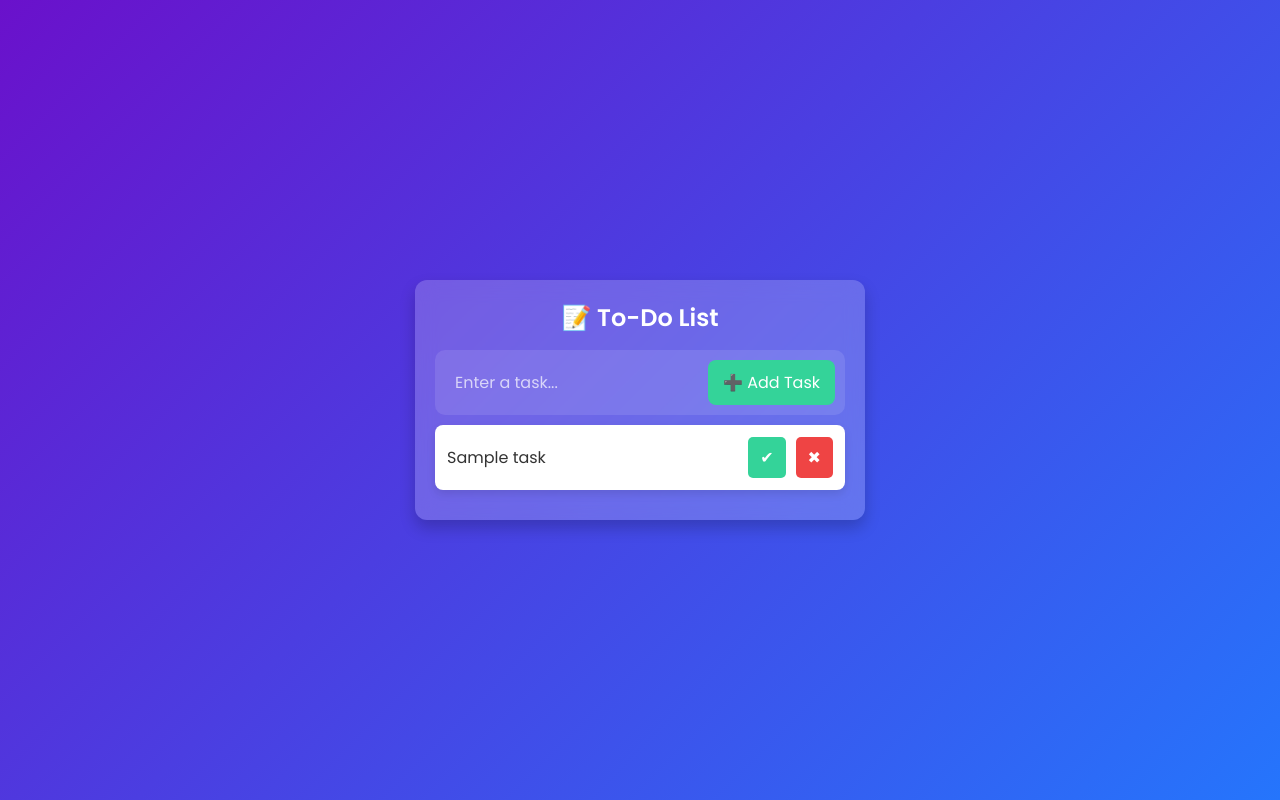
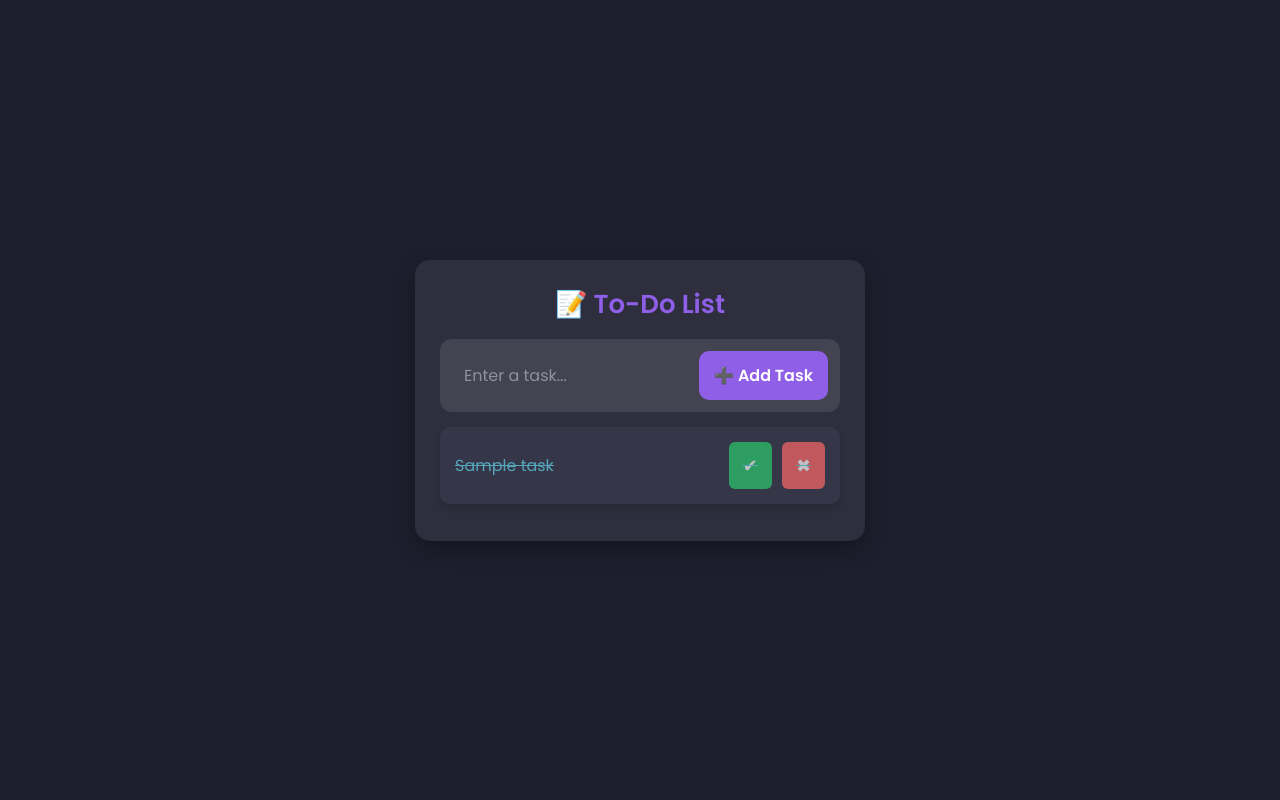
Before and after one commit to swastik500/mangoTodo, a Flask app: page / in a window 1280 px wide. Run offline with Flask 3, Linux system fonts and the light colour scheme; a database or web service that is not in the repository returns one stand-in record (values such as "Sample title").

Commit message:
seventh commit

```diff
--- a/static/style.css
+++ b/static/style.css
@@ -1,4 +1,4 @@
-/* Google Font */
+/* Import Google Fonts */
 @import url('https://fonts.googleapis.com/css2?family=Poppins:wght@300;400;600&display=swap');
 
 * {
@@ -8,33 +8,32 @@
     font-family: 'Poppins', sans-serif;
 }
 
-/* 🌈 Background */
+/* 🌙 Dark Mode Background */
 body {
-    background: linear-gradient(135deg, #6a11cb, #2575fc);
+    background: #1e1e2e;
     display: flex;
     justify-content: center;
     align-items: center;
-    min-height: 100vh; /* Adjust height to avoid overflow */
+    min-height: 100vh;
     padding: 20px;
 }
 
 /* 📌 Main Container */
 .container {
-    background: rgba(255, 255, 255, 0.2);
-    padding: 20px;
+    background: #2e2e3e;
+    padding: 25px;
     width: 90%;
     max-width: 450px;
-    border-radius: 12px;
-    backdrop-filter: blur(10px);
-    box-shadow: 0 8px 16px rgba(0, 0, 0, 0.2);
+    border-radius: 15px;
+    box-shadow: 0 8px 24px rgba(0, 0, 0, 0.3);
     text-align: center;
 }
 
 /* 📝 Title */
 h1 {
-    font-size: 24px;
+    font-size: 26px;
     font-weight: 600;
-    color: white;
+    color: #8f5fe8; /* Soft Lavender */
     margin-bottom: 15px;
 }
 
@@ -43,92 +42,110 @@ h1 {
     display: flex;
     gap: 10px;
     background: rgba(255, 255, 255, 0.1);
-    padding: 10px;
-    border-radius: 10px;
-    flex-wrap: wrap; /* Allow wrapping on small screens */
+    padding: 12px;
+    border-radius: 12px;
+    flex-wrap: wrap;
 }
 
 input[type="text"] {
     flex: 1;
-    padding: 10px;
+    padding: 12px;
     border: none;
     outline: none;
     background: transparent;
-    color: white;
+    color: #e0e0e0;
     font-size: 16px;
-    min-width: 0; /* Fix input shrinking issue */
+    min-width: 0;
 }
 
 input::placeholder {
-    color: rgba(255, 255, 255, 0.7);
+    color: rgba(224, 224, 224, 0.5);
 }
 
 /* ➕ Add Button */
 button {
-    background: #34d399;
+    background: #8f5fe8;
     border: none;
-    padding: 10px 15px;
-    border-radius: 8px;
+    padding: 12px 15px;
+    border-radius: 10px;
     color: white;
     font-size: 16px;
     cursor: pointer;
     transition: 0.3s;
-    white-space: nowrap; /* Prevent text wrapping */
+    white-space: nowrap;
+    font-weight: 600;
 }
 
 button:hover {
-    background: #059669;
+    background: #7b4acb;
+    transform: scale(1.05);
 }
 
 /* 📌 Task List */
 ul {
     list-style: none;
     padding: 0;
+    margin-top: 15px;
 }
 
 li {
-    background: white;
-    color: #333;
-    padding: 12px;
+    background: #3a3a4e;
+    color: #e0e0e0;
+    padding: 15px;
     display: flex;
     justify-content: space-between;
     align-items: center;
-    border-radius: 8px;
-    margin: 10px 0;
-    box-shadow: 0 4px 8px rgba(0, 0, 0, 0.1);
-    flex-wrap: wrap; /* Allow wrapping for smaller screens */
+    border-radius: 10px;
+    margin: 12px 0;
+    box-shadow: 0 4px 10px rgba(0, 0, 0, 0.2);
+    transition: 0.3s;
+    flex-wrap: wrap;
 }
 
-/* ✔ Update and ❌ Delete Buttons */
+li:hover {
+    transform: scale(1.02);
+}
+
+/* Completed Task */
+.completed {
+    text-decoration: line-through;
+    color: #66d9ef;
+    opacity: 0.7;
+}
+
+/* ✔ Update & ❌ Delete Buttons */
 .task-actions {
     display: flex;
     gap: 10px;
 }
 
 .update-btn, .delete-btn {
-    padding: 8px 12px;
-    border-radius: 5px;
+    padding: 10px 14px;
+    border-radius: 6px;
     cursor: pointer;
     transition: 0.3s;
     text-decoration: none;
+    font-size: 18px;
 }
 
 .update-btn {
-    background: #34d399;
+    background: #2ecc71;
     color: white;
 }
 
 .update-btn:hover {
-    background: #059669;
+    background: #27ae60;
+    transform: scale(1.1);
 }
 
 .delete-btn {
-    background: #ef4444;
+    background: #ff6b6b;
     color: white;
 }
 
 .delete-btn:hover {
-    background: #b91c1c;
+    background: #e63946;
+    transform: scale(1.1);
 }
 
 /* 📱 Responsive Design */
@@ -139,7 +156,7 @@ li {
     }
 
     h1 {
-        font-size: 20px;
+        font-size: 22px;
     }
 
     .input-container {
@@ -150,23 +167,24 @@ li {
     input[type="text"] {
         font-size: 14px;
         width: 100%;
-        padding: 12px;
+        padding: 14px;
     }
 
     button {
         font-size: 14px;
         width: 100%;
+        padding: 14px;
     }
 
     .task-item {
         flex-direction: column;
         align-items: flex-start;
-        padding: 15px;
+        padding: 18px;
     }
 
     .task-actions {
         width: 100%;
         justify-content: space-between;
-        margin-top: 10px;
+        margin-top: 12px;
     }
 }
--- a/templates/index.html
+++ b/templates/index.html
@@ -11,10 +11,8 @@
     <!-- Link to CSS -->
     <link rel="stylesheet" href="{{ url_for('static', filename='style.css') }}">
 
-    <!-- Google Font & Icons -->
-    <link rel="preconnect" href="https://fonts.googleapis.com">
+    <!-- Google Fonts -->
     <link href="https://fonts.googleapis.com/css2?family=Poppins:wght@300;400;600&display=swap" rel="stylesheet">
-
 </head>
 <body>
 
@@ -31,7 +29,7 @@
         <ul class="task-list">
             {% for task in tasks %}
                 <li class="task-item {% if task.status == 'Completed' %}completed{% endif %}">
-                    <span>{{ task.task }}</span>
+                    <span class="task-text">{{ task.task }}</span>
 
                     <div class="task-actions">
                         <a href="/update/{{ task._id }}" class="update-btn">✔</a>
```
